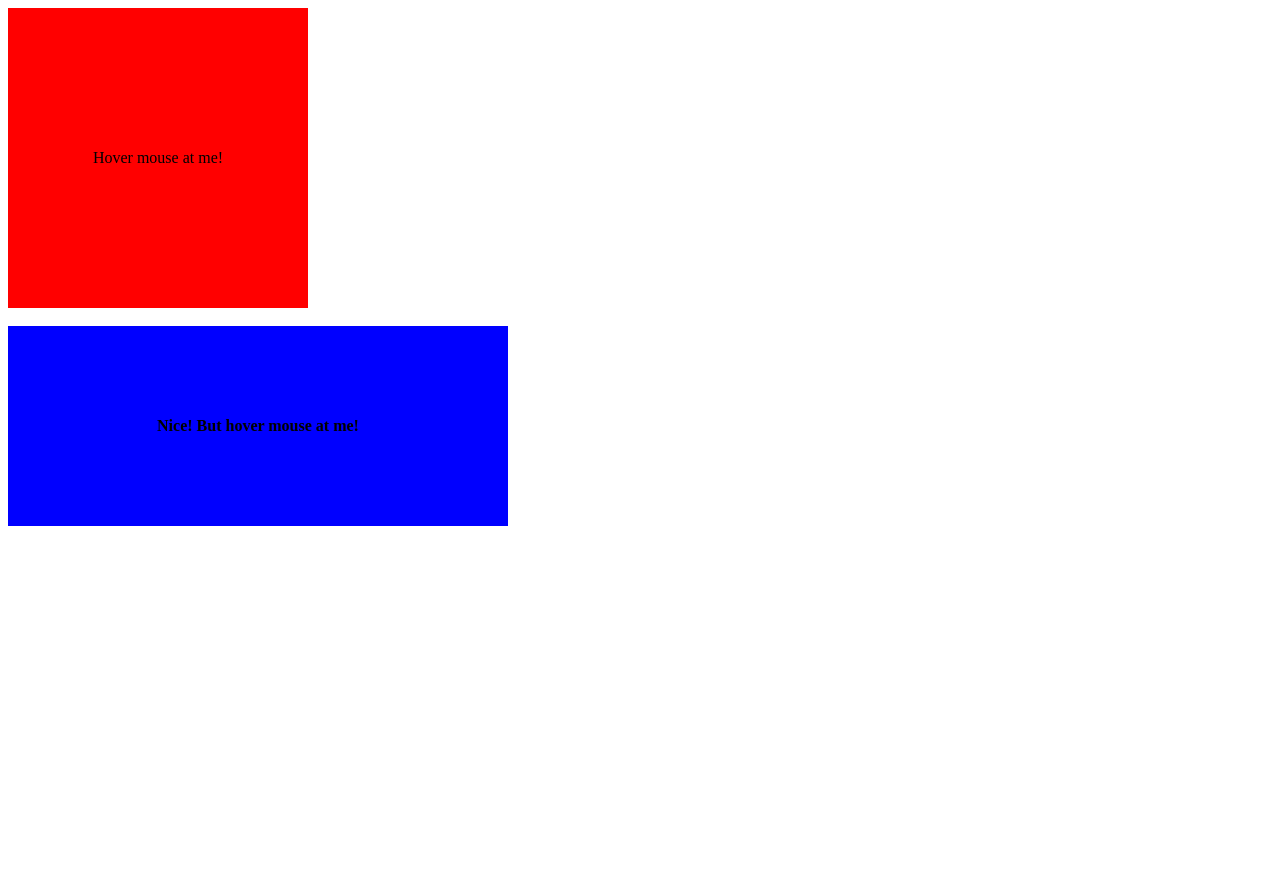
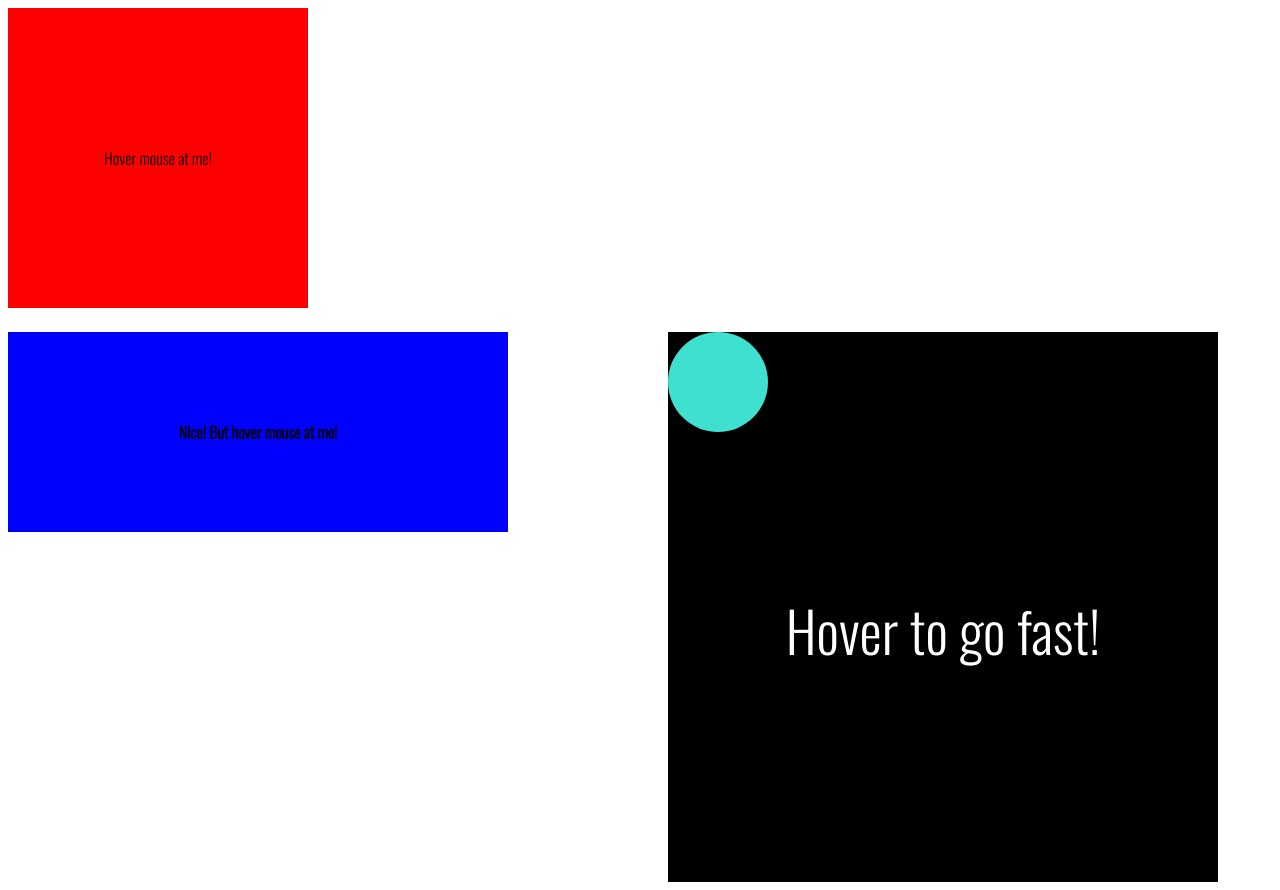
Before and after one commit to wumpfroot/codenation-master-week2, a plain HTML site: page Animations/index.html in a window 1280 px wide. Before the commit the page ends 800 px from the top, so only its background shows below. Drawn offline with nearby package versions, Linux system fonts and the light colour scheme.

Commit message:
Additions

```diff
--- a/Animations/index.html
+++ b/Animations/index.html
@@ -10,6 +10,13 @@
 <body>
     <div class="square">Hover mouse at me!</div>
     <br>
+    <div class="flex">
     <div class="rectangle"><b>Nice! But hover mouse at me!</b></div>
+    <div class="parent-square">
+        <div class="child-square">
+        </div>
+        <p>Hover to go fast!</p>
+    </div>
+    </div>
 </body>
 </html>
--- a/Animations/style.css
+++ b/Animations/style.css
@@ -1,3 +1,9 @@
+@import url('https://fonts.googleapis.com/css2?family=Oswald:wght@300&display=swap');
+
+* {
+    font-family: 'Oswald', sans-serif;
+}
+
 .square {
     width: 300px;
     height: 300px;
@@ -49,3 +55,69 @@
         box-shadow: 6px 10px 6px darkseagreen;
     }
 }
+
+.flex{
+    display: flex;
+}
+
+.parent-square{
+    background-color: black;
+    width: 550px;
+    height: 550px;
+    margin-left: 10em;
+}
+
+.parent-square p{
+    display: flex;
+    font-size: 3.5rem;
+    justify-content: center;
+    color: #fff;
+    position: relative;
+    top: 100px;
+}
+
+.parent-square:hover p{
+    background: linear-gradient(90deg, rgba(69,166,135,1) 22%, rgba(110,12,187,1) 50%, rgba(184,85,29,1) 80%);
+    background-clip: text;
+    -webkit-text-fill-color: transparent;
+}
+
+.child-square{
+    background-color: turquoise;
+    width: 100px;
+    height: 100px;
+    transition: .3s linear;
+    border-radius: 50%;
+}
+
+.parent-square:hover .child-square{
+    animation: bump 1s ease-in infinite;
+}
+
+@keyframes bump{
+    0%{
+        transform: translateX(0);
+    }
+
+    25%{
+        transform: translateY(450px);
+        background-color: blueviolet;
+    }
+
+    50%{
+        transform: translateX(450px) translateY(450px);
+        background-color: brown;
+    }
+
+    75%{
+        transform: translateX(450px);
+        background-color: yellowgreen;
+    }
+
+    100%{
+        transform: translateX(0);
+    }
+
+
+
+}
```
